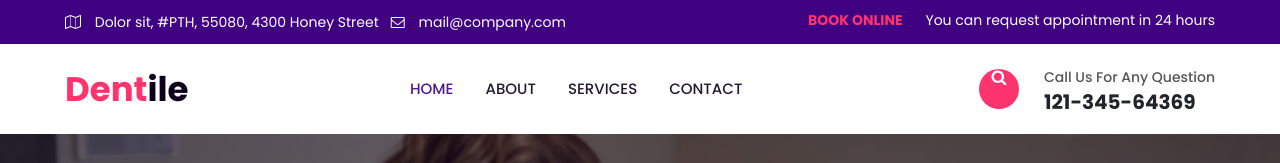
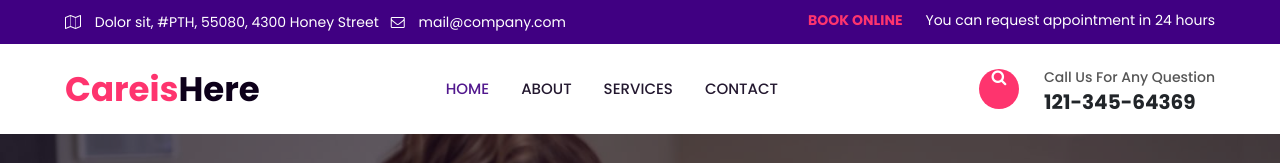
Before and after one commit to nikitadgirase/Care_is_Here, a plain HTML site: page index.html in a window 1280 px wide. Shown: the top 163 px of the page. Drawn offline with Linux system fonts and the light colour scheme.

Commit message:
Update index.html

```diff
--- a/index.html
+++ b/index.html
@@ -3,7 +3,7 @@
 
 	<meta charset="utf-8">
 	<meta name="viewport" content="width=device-width, initial-scale=1, shrink-to-fit=no">
-	<title>Dentile a Medical Category Bootstrap Responsive Website Template | Home :: W3layouts
+	<title>CareisHere a Medical Category Bootstrap Responsive Website Template | Home :: W3layouts
 	</title>
 
 	<link rel="stylesheet" href="assets/css/style-starter.css">
@@ -43,7 +43,7 @@
 
 		<nav class="navbar navbar-expand-lg navbar-light px-lg-0 py-0 px-3 stroke">
 			<div class="container">
-				<a class="navbar-brand" href="index.html"><span>Dent</span>ile</a>
+				<a class="navbar-brand" href="index.html"><span>Careis</span>Here</a>
 
 				<button class="navbar-toggler collapsed" type="button" data-toggle="collapse"
 					data-target="#navbarSupportedContent" aria-controls="navbarSupportedContent" aria-expanded="false"
```
